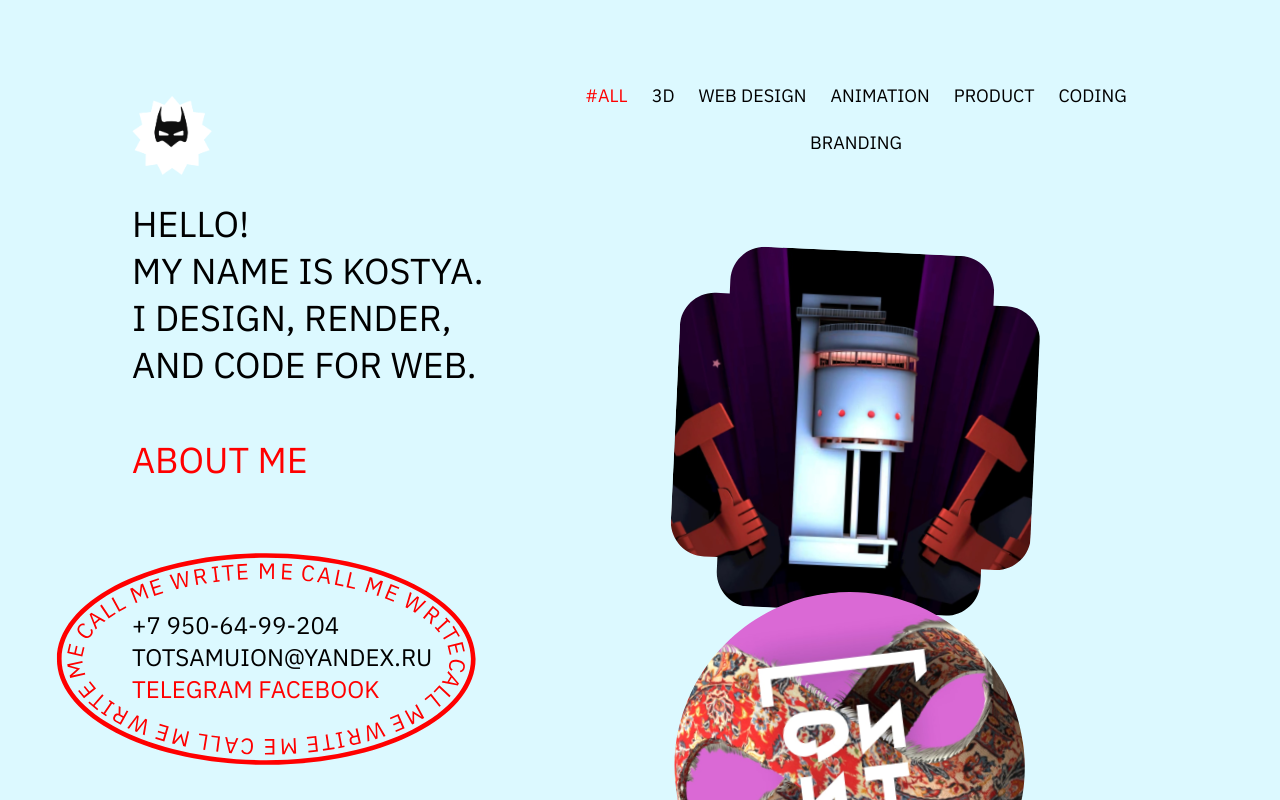
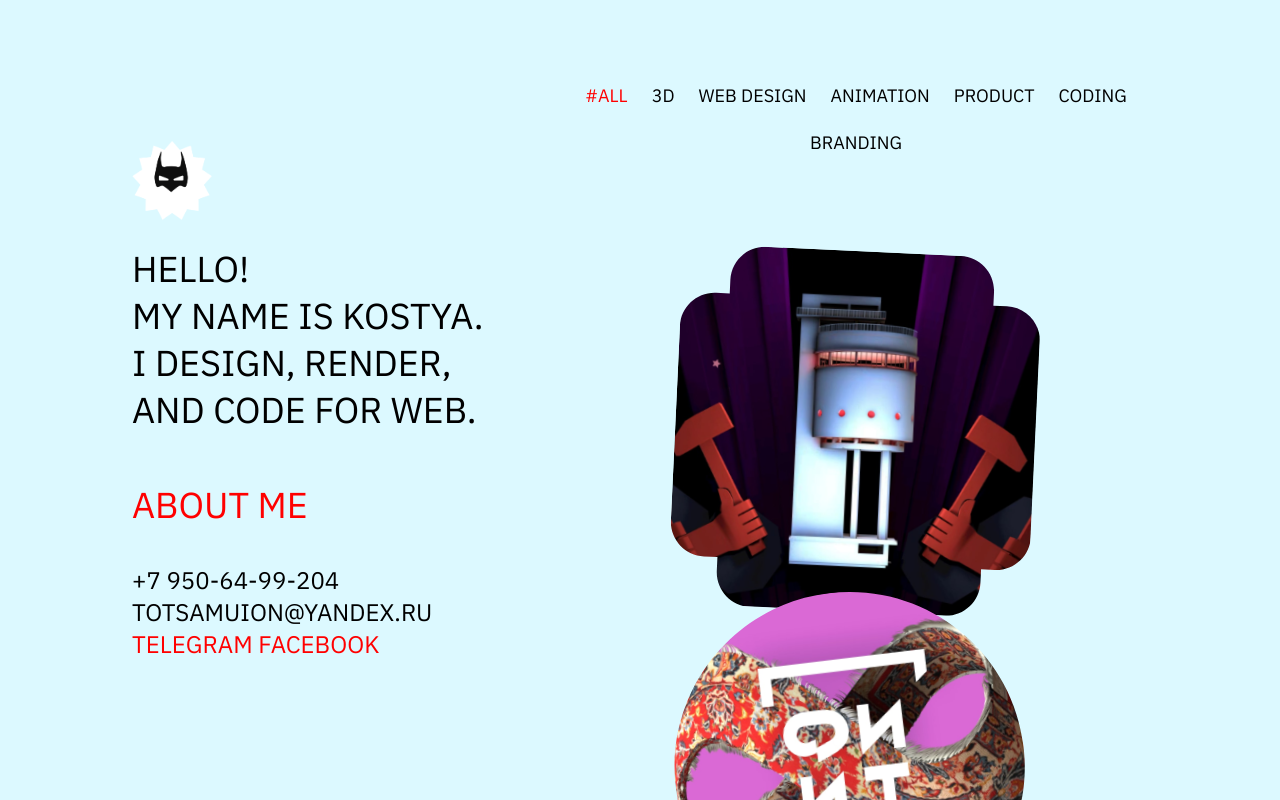
Before and after one commit to KonSTUNTin/MYPORTFOLIO, a React (Create React App) app: page / in a window 1280 px wide. Built offline with nearby package versions, Linux system fonts and the light colour scheme.

Commit message:
fix frid of right panel and other

```diff
--- a/src/stylesheets/main.css
+++ b/src/stylesheets/main.css
@@ -212,7 +212,7 @@ div#RightPanel {
   transition: transform 500ms;
   display: grid;
   grid-template-columns: repeat(9, 11.1%);
-  grid-template-rows: var(--x3) 15vh 25vh 20vh 1fr;
+  grid-template-rows: var(--x3) 200px 200px 200px 1fr;
 
 }
 
@@ -220,7 +220,7 @@ div#RightPanel.active {
   transform: translateX(0%);
 }
 
-#Contacts::before {
+/* #Contacts::before {
   content: '';
   display: block;
   width: 420px;
@@ -231,7 +231,7 @@ div#RightPanel.active {
   background-size: 100%;
   background-repeat: no-repeat;
   z-index: -1;
-}
+} */
 
 div#clipContainer {
   grid-area: projects;
@@ -287,9 +287,9 @@ svg.oval.mask {
   grid-column: 5 / 8;
 }
 
-h4#Contacts {
+/* h4#Contacts {
   margin-top: 90px;
-}
+} */
 
 .inCase .projectText {
   margin-left: 0px;
```
